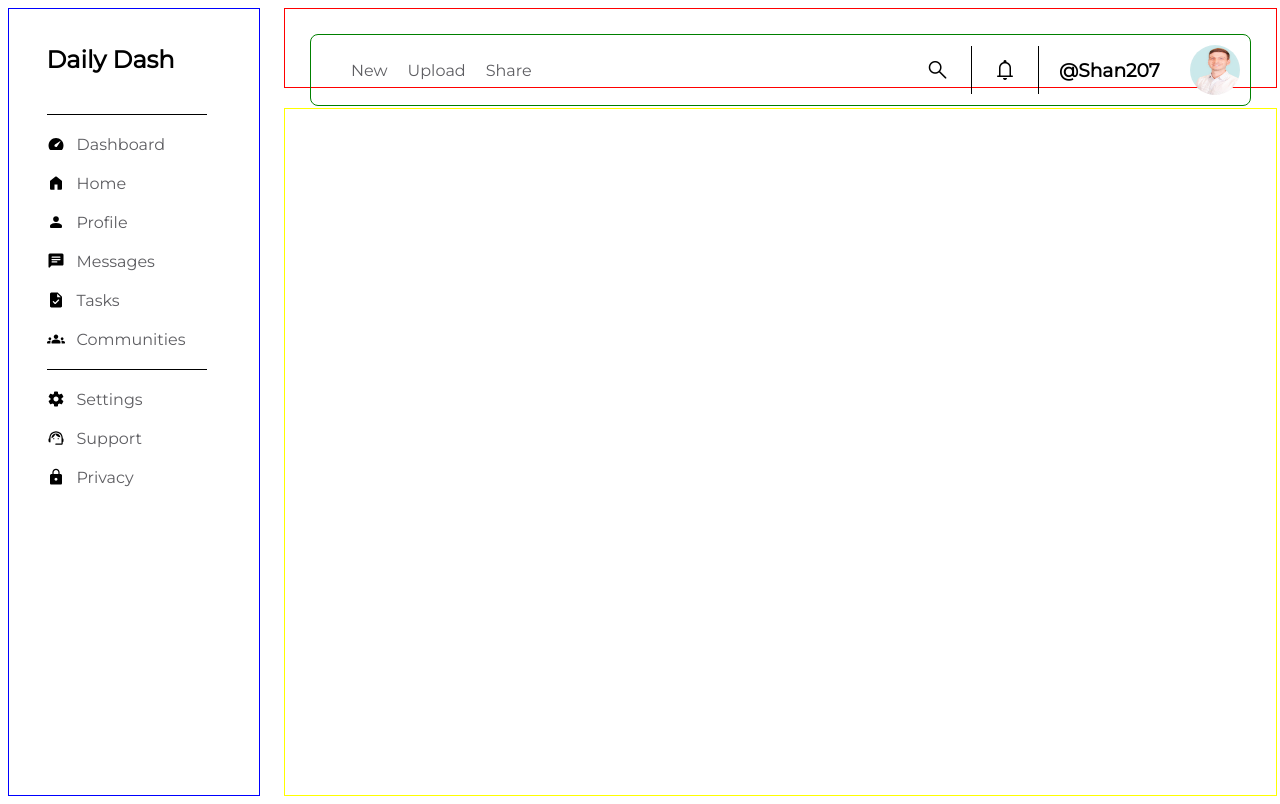
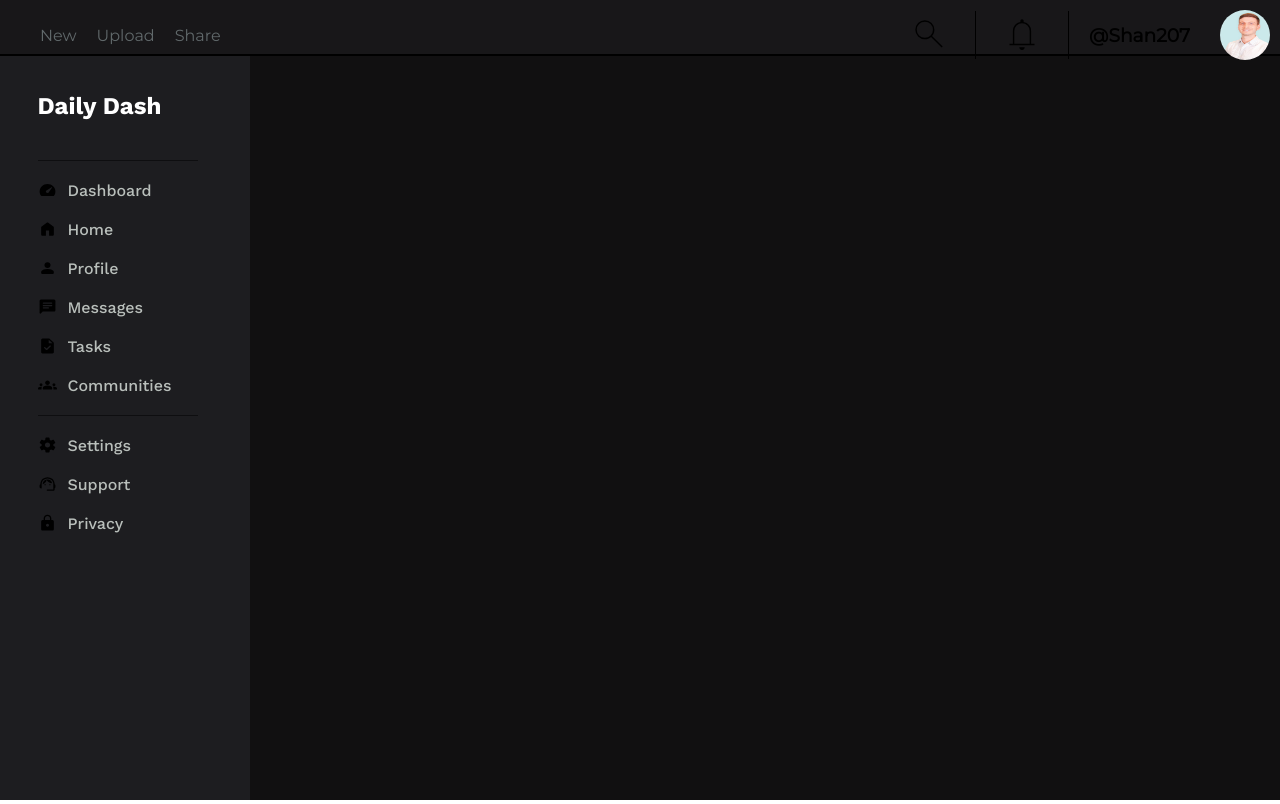
Before and after one commit to schaulet207/admin-dashboard, a plain HTML site: page index.html in a window 1280 px wide. Drawn offline with nearby package versions, Linux system fonts and the light colour scheme.

Commit message:
Updates to color pallette and design

```diff
--- a/index.html
+++ b/index.html
@@ -9,7 +9,9 @@
     <link rel="preconnect" href="https://fonts.gstatic.com" crossorigin>
     <link href="https://fonts.googleapis.com/css2?family=Montserrat&display=swap" rel="stylesheet">
     <link href="https://fonts.googleapis.com/css2?family=Montserrat&family=Outfit:wght@900&display=swap" rel="stylesheet">
+    <link href="https://fonts.googleapis.com/css2?family=Montserrat&family=Outfit:wght@900&family=Work+Sans:wght@700&display=swap" rel="stylesheet">
     <link rel="stylesheet" href="https://fonts.googleapis.com/css2?family=Material+Symbols+Rounded:opsz,wght,FILL,GRAD@20..48,100..700,0..1,-50..200" />
+    <link href="https://fonts.googleapis.com/css2?family=Montserrat&family=Outfit:wght@900&family=Work+Sans:wght@500&display=swap" rel="stylesheet">
     <title>Admin Dashboard</title>
 </head>
     <body>
@@ -28,9 +30,9 @@
                         </li>
                     </ul>
                     <div class="navigation">
-                        <span class="material-symbols-rounded">search</span>
+                        <button id="search"><img src="./img/Search.svg" alt="Picture of a search icon"></button>
                         <div class="divider"></div>
-                        <span class="material-symbols-rounded">notifications</span>
+                        <button id="notification"><img src="./img/Notifications.svg" alt="Picture of a notification icon"></button>
                         <div class="divider"></div>
                         <h3>@Shan207</h3>
                         <img src="./img/avatar.jpg" alt="avatar" class="avatar" height="50" width="50">
--- a/style.css
+++ b/style.css
@@ -3,10 +3,12 @@
 html {
     /* background-color: rgba(252, 250, 250); */
     font-family: 'Montserrat', sans-serif;
+    margin: 0;
+    padding: 0;
 }
 
 :root {
-    --txt: rgba(94, 94, 98, 1);
+    --txt: #f6fff8b7;
     --txt2: font-family: 'Outfit', sans-serif;
     --dark-txt: rgb(97, 105, 107);
 }
@@ -23,21 +25,22 @@ html {
 }
 
 body {
-
+    margin: 0;
+    padding: 0;
 }
 
 .container {
     display: grid;
-    grid-template-columns: 20vw 38vw 38vw;
-    grid-template-rows: 10vh 86vh;
-    grid-gap: 20px;
+    grid-template-columns: 20vw 40vw 40vw;
+    grid-template-rows: 7vh 93vh;
+    background-color: rgb(17, 16, 17);
 }
 
 .header {
-    grid-column: 2 / 4;
+    grid-column: 1 / 4;
     grid-row: 1 / 2;
-    padding: 25px;
-    border: 1px solid red;
+    background-color: rgb(24, 23, 25);
+    border-bottom: 2px solid black;
 }
 
 .header-row {
@@ -46,16 +49,15 @@ body {
     justify-content: space-between;
     align-items: center;
     border-radius: 8px;
-    border: 1px solid green;
 }
 
 .header-row a{
     text-decoration: none;
-    color: var(--txt);
+    color: var(--dark-txt);
 }
 
 .header-row a:hover{
-    color: blue;
+    color: lightblue;
 }
 
 .links {
@@ -75,12 +77,18 @@ body {
     gap: 20px;
 }
 
+.navigation button {
+    background: none;
+    cursor: pointer;
+    border: none;
+}
+
 .sidebar {
     grid-column: 1 / 2;
-    grid-row: 1 / 3;
-    border: 1px solid blue;
+    grid-row: 2 / 3;
     min-width: 200px;
     max-width: 250px;
+    background-color: rgb(29, 29, 32);
 }
 
 .sidebar-content {
@@ -92,6 +100,7 @@ body {
     padding-top: 1em;
     padding-bottom: 1em;
     gap: 20px;
+    font-family: 'Work Sans', sans-serif;
 }
 
 .row2 {
@@ -103,12 +112,15 @@ body {
     display: flex;
     align-items: center;
     justify-content: center;
+    color: white;
+    font-family: 'Montserrat', sans-serif;
+    font-family: 'Outfit', sans-serif;
+    font-family: 'Work Sans', sans-serif;
 }
 
 .main {
     grid-column: 2 / 4;
     grid-row: 2 / 3;
-    border: 1px solid yellow;
 }
 
 .divider {
@@ -121,7 +133,7 @@ body {
 .s-divider {
     display: flex;
     flex-direction: row;
-    background-color: black;
+    background-color: #0e0e10;
     height: 1px;
     width: 10em;
     align-items: center;
@@ -182,5 +194,5 @@ body {
 }
 
 .sidebar-content a:hover {
-    color: blue;
+    color: lightblue;
 }
```
Also changed, not shown: img/Notifications.svg (added), img/Search.svg (added).
